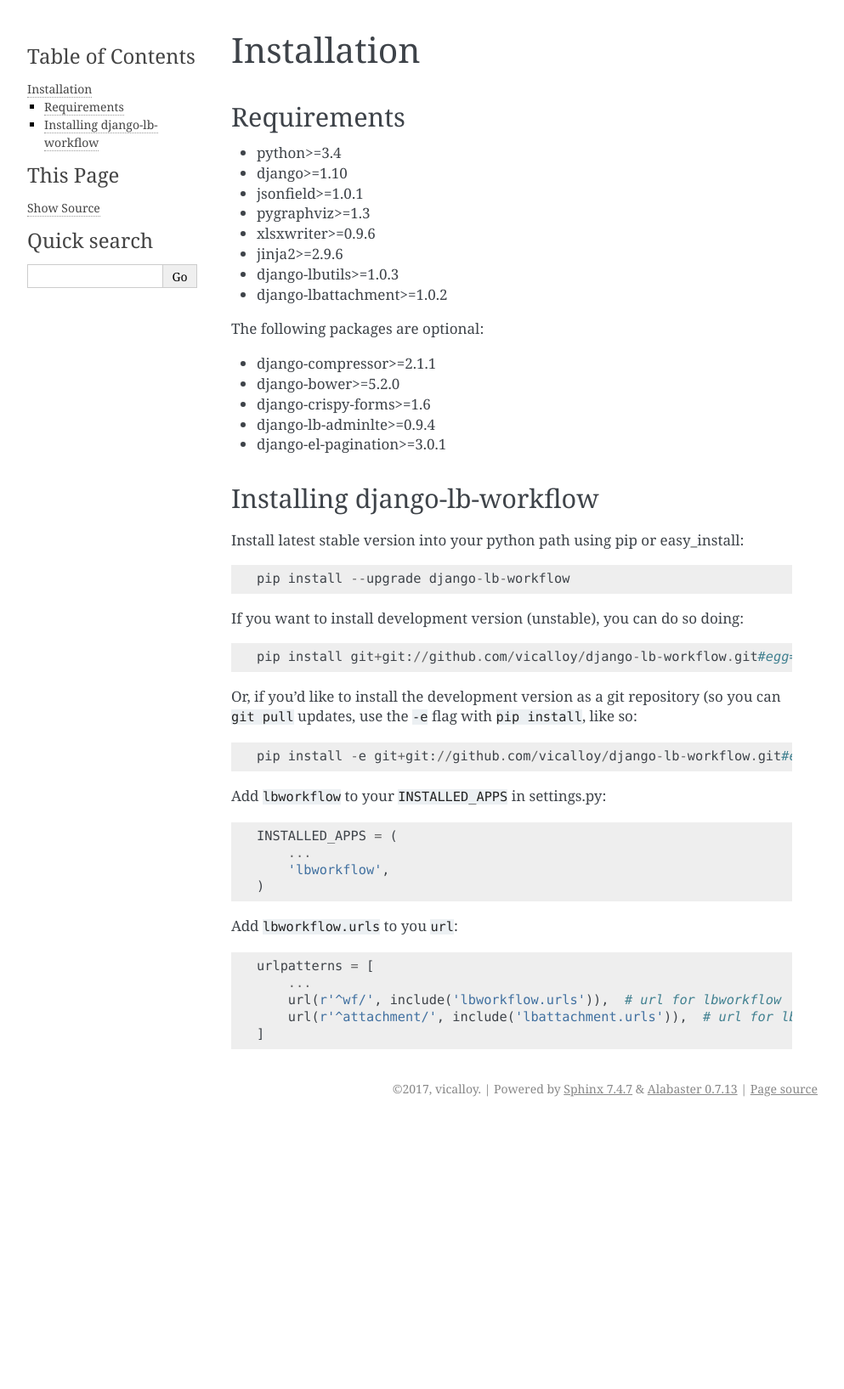
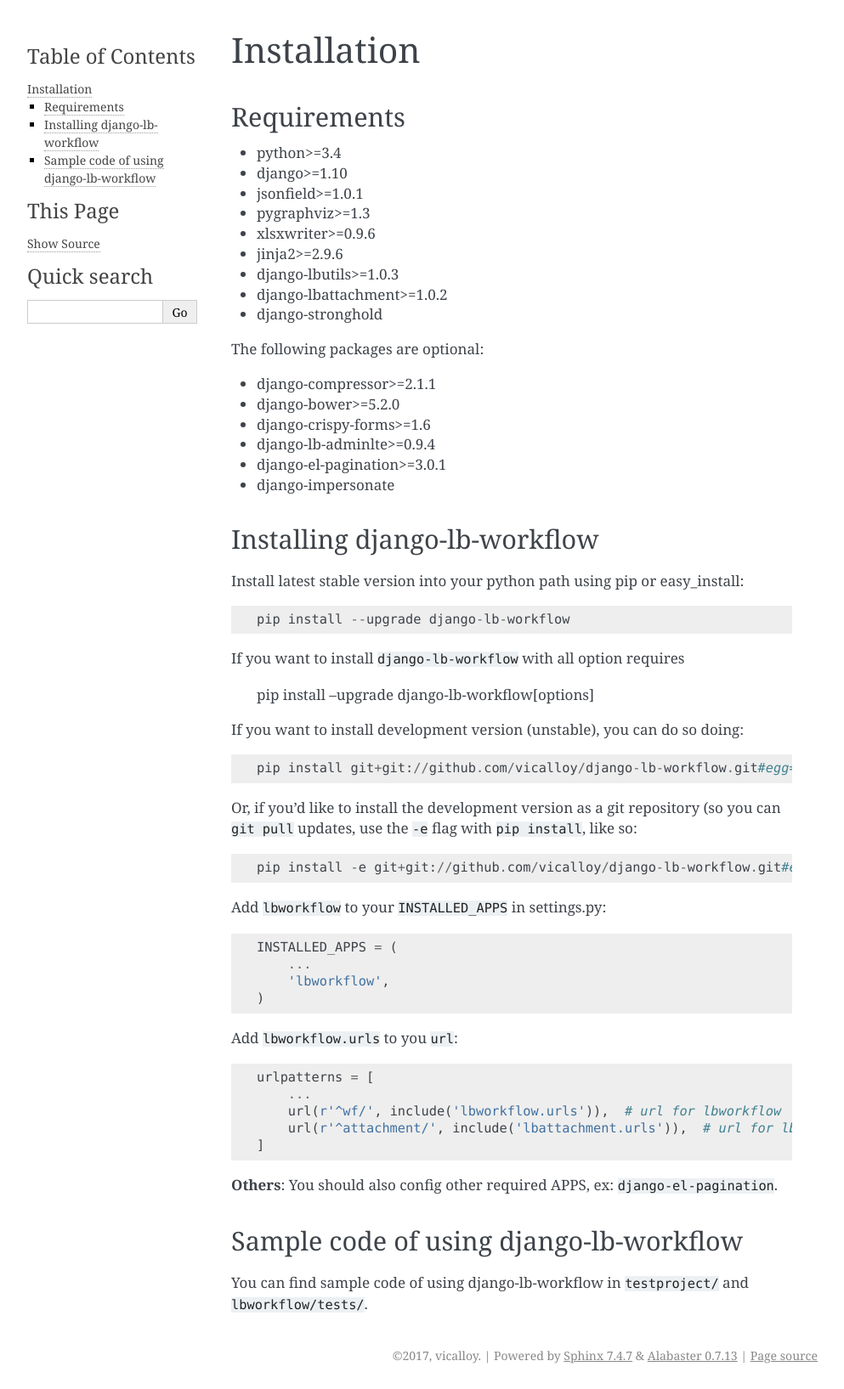
Before and after one commit to vicalloy/django-lb-workflow, a Sphinx documentation site: the page built from docs/install.rst, in a window 1280 px wide. Shown: the whole page at 85% size, without its empty margins (148-1141 px from the left). Built offline with Sphinx 7.4.7, drawn with Linux system fonts in a browser that asks for light colours; before the commit the page ends 1321 px from its top, so only the background shows below that.

Commit message:
add sample code to docs

```diff
--- a/docs/install.rst
+++ b/docs/install.rst
@@ -15,6 +15,7 @@
 * jinja2>=2.9.6
 * django-lbutils>=1.0.3
 * django-lbattachment>=1.0.2
+* django-stronghold
 
 The following packages are optional:
 
@@ -23,6 +24,7 @@
 * django-crispy-forms>=1.6
 * django-lb-adminlte>=0.9.4
 * django-el-pagination>=3.0.1
+* django-impersonate
 
 Installing django-lb-workflow
 ------------------------------
@@ -30,6 +32,10 @@
 Install latest stable version into your python path using pip or easy_install::
 
     pip install --upgrade django-lb-workflow
+
+If you want to install ``django-lb-workflow`` with all option requires
+
+    pip install --upgrade django-lb-workflow[options]
 
 If you want to install development version (unstable), you can do so doing::
 
@@ -55,3 +61,10 @@
         url(r'^wf/', include('lbworkflow.urls')),  # url for lbworkflow
         url(r'^attachment/', include('lbattachment.urls')),  # url for lbattachment
     ]
+
+**Others**: You should also config other required APPS, ex: ``django-el-pagination``.
+
+Sample code of using django-lb-workflow
+----------------------------------------
+
+You can find sample code of using django-lb-workflow in ``testproject/`` and ``lbworkflow/tests/``.
```
